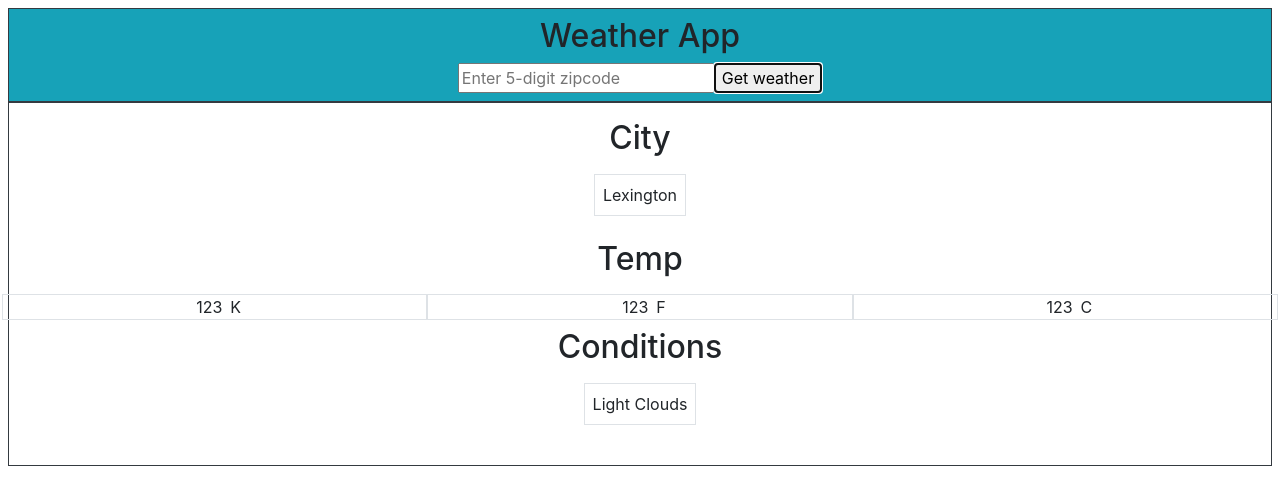
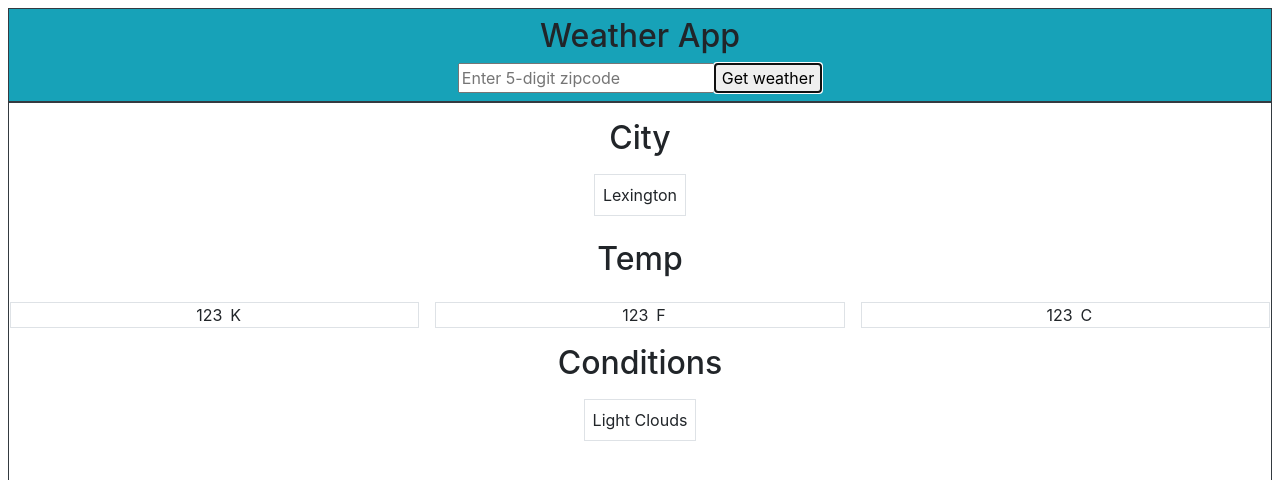
Before and after one commit to JoePass456/weather, a plain HTML site: page index.html in a window 1280 px wide. Both pictures are taken after a click on the button "Get weather". Shown: the top 480 px of the page. Drawn offline with nearby package versions, Linux system fonts and the light colour scheme.

Commit message:
bug fixes

```diff
--- a/index.html
+++ b/index.html
@@ -42,13 +42,13 @@
                 <h2 class="p-2">Temp</h2>
             </div>
             <div class="row justify-content-center">
-                <div class="col text-center border">
+                <div class="col text-center border m-2">
                     <span class="kel p-2">123</span><span>K</span>
                 </div>
-                <div class="col text-center border">
+                <div class="col text-center border m-2">
                     <span class="deg p-2">123</span><span>F</span>
                 </div>
-                <div class="col text-center border">
+                <div class="col text-center border m-2">
                     <span class="cel p-2">123</span><span>C</span>
                 </div>
             </div>
--- a/js/main.js
+++ b/js/main.js
@@ -23,9 +23,9 @@ async function getZipcode() {
     console.log(zipcode)
     //  Checks to see if zip looks valid and doublechecks with user
     if (zipcode.length != 5) {
-        alert('Invalid Zip, restart app');
+        alert('Invalid zipcode');
     } else {
-        alert('Get weather info for zipcode ' + zipcode + '?');
+        //alert('Get weather info for zipcode ' + zipcode + '?');
         data = await getWeather(zipcode);
     }
     // push elements to html
```
